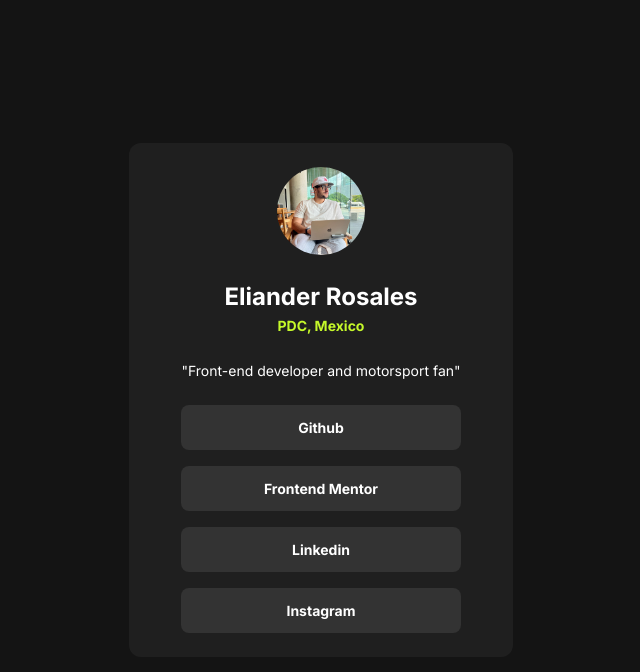
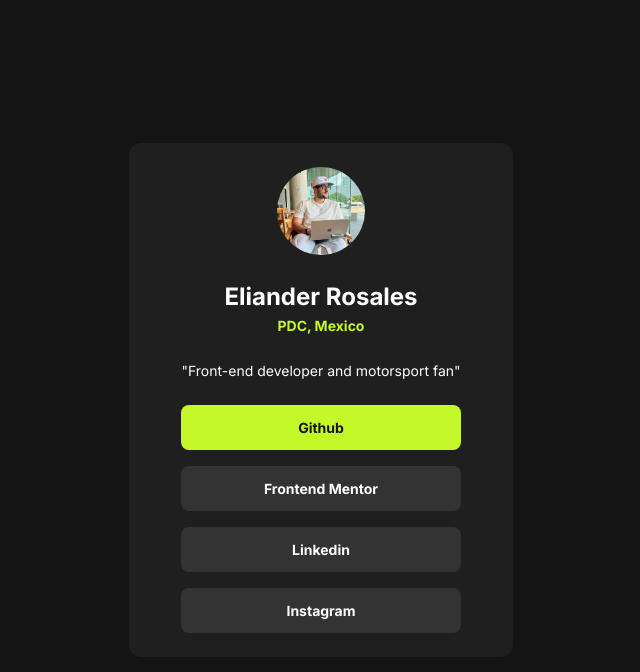
Before and after one commit to sessmaar/social-link-profile, a plain HTML site: page index.html in a window 1280 px wide. In both pictures the pointer is over the link "Github". Shown: the whole page, without its empty margins (319-959 px from the left). Drawn offline with Linux system fonts and the light colour scheme; files whose address does not match are found by name.

Commit message:
Added hover elements

```diff
--- a/style.css
+++ b/style.css
@@ -36,7 +36,7 @@
     --color-main-bg: var(--c-black);
     --color-card-bg: var(--c-grey);
     --color-button-bg: var(--c-soft-grey);
-    --color-button-hover: var(--c-greenß);
+    --color-button-hover: var(--c-green);
     --color-h1-text: var(--c-white);
     --color-h3-text: var(--c-green);
     --color-p-text: var(--c-white);
@@ -140,3 +140,8 @@ body {
   background-color: var(--color-button-bg);
   border-radius: 8px;
 }
+
+.socials-links a:hover {
+  background-color: var(--color-button-hover);
+  color: var(--color-main-bg);
+}
```
Also changed, not shown: assets/images/image.png (added), 2 other files.
